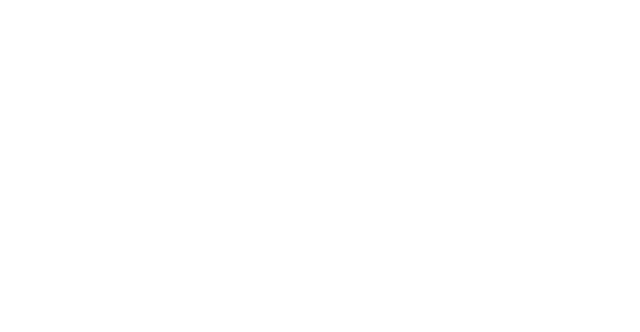
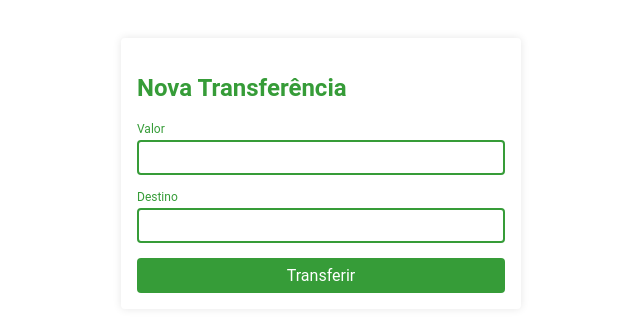
Before and after one commit to BrunnoRafa/bytebank, an Angular app: page / in a window 1280 px wide. Shown: the top 332 px of the page, without its empty margins (319-959 px from the left). Built offline with nearby package versions, Linux system fonts and the light colour scheme.

Commit message:
Adiconando o formulario

```diff
--- a/angular.json
+++ b/angular.json
@@ -123,6 +123,10 @@
           }
         }
       }
-    }},
-  "defaultProject": "bytebank"
+    }
+  },
+  "defaultProject": "bytebank",
+  "cli": {
+    "analytics": false
+  }
 }
--- a/src/app/app.component.html
+++ b/src/app/app.component.html
@@ -0,0 +1 @@
+<app-nova-transferencia></app-nova-transferencia>
--- /dev/null
+++ b/src/app/nova-transferencia/nova-transferencia.component.html
@@ -0,0 +1,43 @@
+<section class="container">
+  <form
+    class="formulario"
+    (ngSubmit)="transferir()"
+  >
+    <h2 class="formulario__titulo">Nova Transferência</h2>
+
+    <div class="form-field">
+      <label
+        class="form-field__label"
+        for="valor"
+      >Valor</label>
+      <input
+        class="form-field__input"
+        id="valor"
+        type="text"
+        [(ngModel)]="valor"
+        name="valor"
+      />
+    </div>
+
+    <div class="form-field">
+      <label
+        class="form-field__label"
+        for="destino"
+      >Destino</label>
+      <input
+        class="form-field__input"
+        id="destino"
+        type="text"
+        [(ngModel)]="destino"
+        name="destino"
+      />
+    </div>
+
+    <div class="botao-wrapper">
+      <button
+        class="botao"
+        type="submit"
+      >Transferir</button>
+    </div>
+  </form>
+</section>
--- /dev/null
+++ b/src/app/nova-transferencia/nova-transferencia.component.scss
@@ -0,0 +1,59 @@
+.formulario {
+  background-color: white;
+  padding: 16px;
+  border-radius: 4px;
+  box-shadow: 0 0 8px rgba(0, 0, 0, 0.1);
+  &__titulo {
+    text-transform: capitalize;
+    color: var(--primary);
+  }
+}
+
+.form-field {
+  width: 100%;
+  margin-top: 15px;
+  margin-bottom: 15px;
+  display: flex;
+  flex-direction: column;
+  color: var(--primary);
+
+  &__label {
+    color: inherit;
+    margin-bottom: 4px;
+    font-size: 12px;
+  }
+
+  &__input {
+    padding: 8px;
+    border-radius: 4px;
+    color: inherit;
+    border: 2px solid;
+    outline: none;
+  }
+}
+
+.botao-wrapper {
+  display: flex;
+}
+
+.botao {
+  background-color: var(--primary);
+  color: white;
+  display: block;
+  flex: 1;
+  border: none;
+  border-radius: 4px;
+  font-size: 16px;
+  padding: 0.5em;
+  cursor: pointer;
+  transition: opacity 0.2s;
+
+  &--cancelar {
+    background-color: var(--secondary);
+    margin-left: 20px;
+  }
+
+  &:hover {
+    opacity: 0.8;
+  }
+}
--- /dev/null
+++ b/src/app/nova-transferencia/nova-transferencia.component.ts
@@ -0,0 +1,17 @@
+import { Component } from "@angular/core";
+
+@Component({
+  selector: 'app-nova-transferencia',
+  templateUrl: './nova-transferencia.component.html',
+  styleUrls: ['./nova-transferencia.component.scss']
+})
+export class NovaTransferenciaComponent {
+  valor: number;
+  destino: number;
+
+  transferir() {
+    console.log('Solicitada nova transferência');
+    console.log('Valor: ', this.valor);
+    console.log('Destino: ', this.destino);
+  }
+}
--- a/src/styles.scss
+++ b/src/styles.scss
@@ -1 +1,18 @@
 /* You can add global styles to this file, and also import other style files */
+:root {
+  --primary: #369c38;
+  --secondary: #132A13;
+  --padding: 15px;
+  --cinza : #405040;
+  --cinza-claro: #dedede;
+}
+
+* {
+  font-family: "Roboto", sans-serif;
+}
+
+.container {
+  max-width: 400px;
+  padding: 30px;
+  margin: 0 auto;
+}
```
Also changed, not shown: src/app/app.module.ts (+7 -4 lines).
